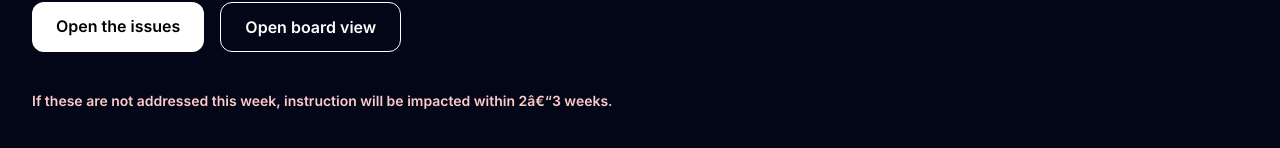
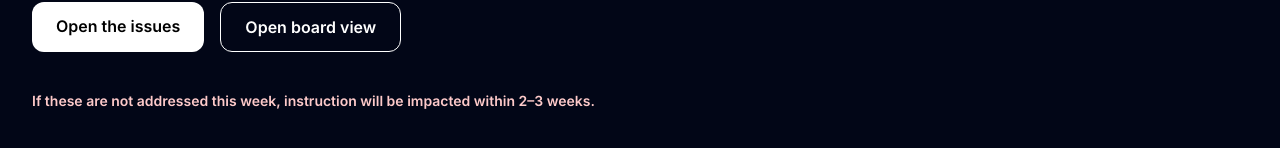
Before and after one commit to jmarc296-jpg/instructional-leadership-practice, a Next.js app: page / in a window 1280 px wide. Shown: the part 468-616 px from the top of the page. Built offline with nearby package versions, Linux system fonts and the light colour scheme.

Commit message:
fix: replace corrupted timeline text

```diff
--- a/app/page.tsx
+++ b/app/page.tsx
@@ -48,7 +48,7 @@ export default function Home() {
           </div>
 
           <div className="text-sm font-semibold text-red-200">
-            If these are not addressed this week, instruction will be impacted within 2â€“3 weeks.
+            If these are not addressed this week, instruction will be impacted within 2–3 weeks.
           </div>
         </section>
       </main>
```
